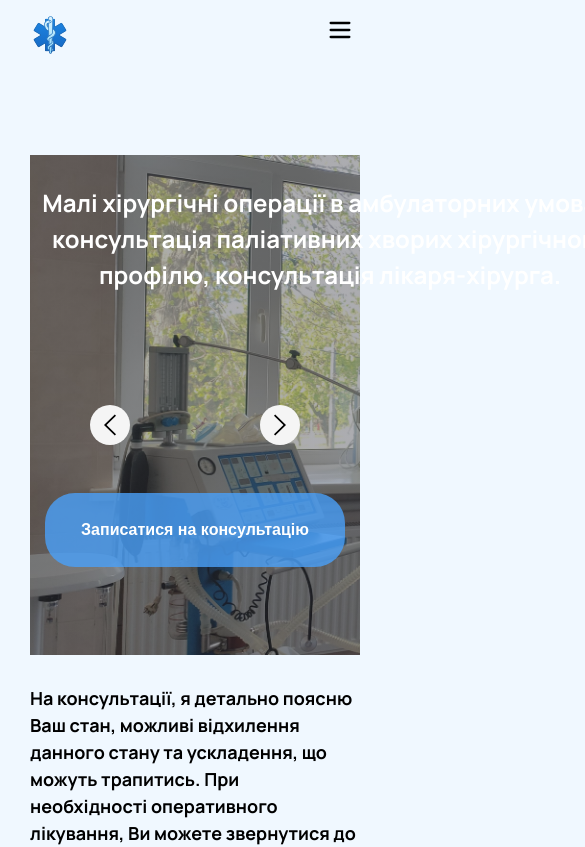
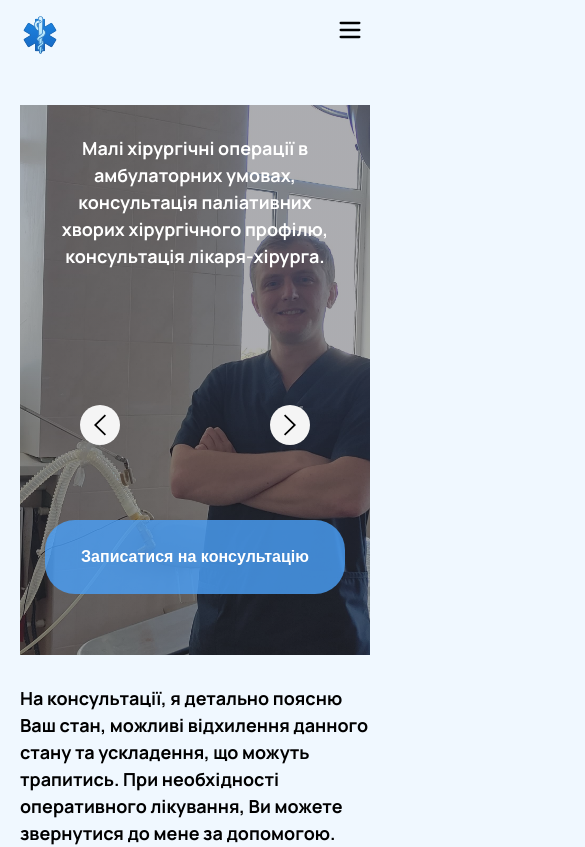
Before and after one commit to Yurii-Budynkevych/physician-project, a React (Create React App) app: page / in a window 390 px wide. Shown: the top 847 px of the page, 585 px wide, since content can reach past the window. Built offline with nearby package versions, Linux system fonts and the light colour scheme.

Commit message:
hero adaptive add

```diff
--- a/src/components/Container/Container.css
+++ b/src/components/Container/Container.css
@@ -7,6 +7,6 @@
        max-width: 680px;
     }
     @media screen and (max-width: 420px) {
-        max-width: 360px;
+        max-width: 380px;
     }
 }
--- a/src/pages/Home/Home.css
+++ b/src/pages/Home/Home.css
@@ -2,10 +2,19 @@
     position: relative;
     padding-top: 100px;
     padding-bottom: 100px;
+
+    @media screen and (max-width: 768px) {
+    padding-top: 50px;
+    padding-bottom: 50px;
+    }
 }
 .hero-section-title-wrapper {
     width: 600px;
     margin: 0 auto;
+
+    @media screen and (max-width: 768px) {
+        width: 300px;
+    }
 }
 .hero-section-title {
     margin-bottom: 200px;
@@ -16,6 +25,11 @@
     font-style: normal;
     font-weight: 700;
     font-size: 24px;
+
+    @media screen and (max-width: 768px) {
+        margin-bottom: 250px;
+        font-size: 18px;
+    }
 }
 .home-section-btn-incr {
     position: absolute;
@@ -71,6 +85,11 @@
             rgba(47, 48, 58, 0.4)),
         url("../../img/operatingRoom.jpg");
     background-size: cover;
+    background-position: center;
+
+    @media screen and (max-width: 768px) {
+        height: 550px;
+    }
 }
 .hero-section-second {
     display: none;
@@ -83,6 +102,12 @@
             rgba(47, 48, 58, 0.4)),
         url("../../img/equipmentModern.jpg");
     background-size: cover;
+    background-position: center;
+
+    @media screen and (max-width: 768px) {
+        height: 550px;
+        background-position: 65% 25%;
+    }
 }
 .hero-section-third {
     display: none;
@@ -95,6 +120,11 @@
             rgba(47, 48, 58, 0.4)),
         url("../../img/hospitalWard.jpg");
     background-size: cover;
+    background-position: center;
+
+    @media screen and (max-width: 768px) {
+        height: 550px;
+    }
 }
 .active {
     display: block;
```
